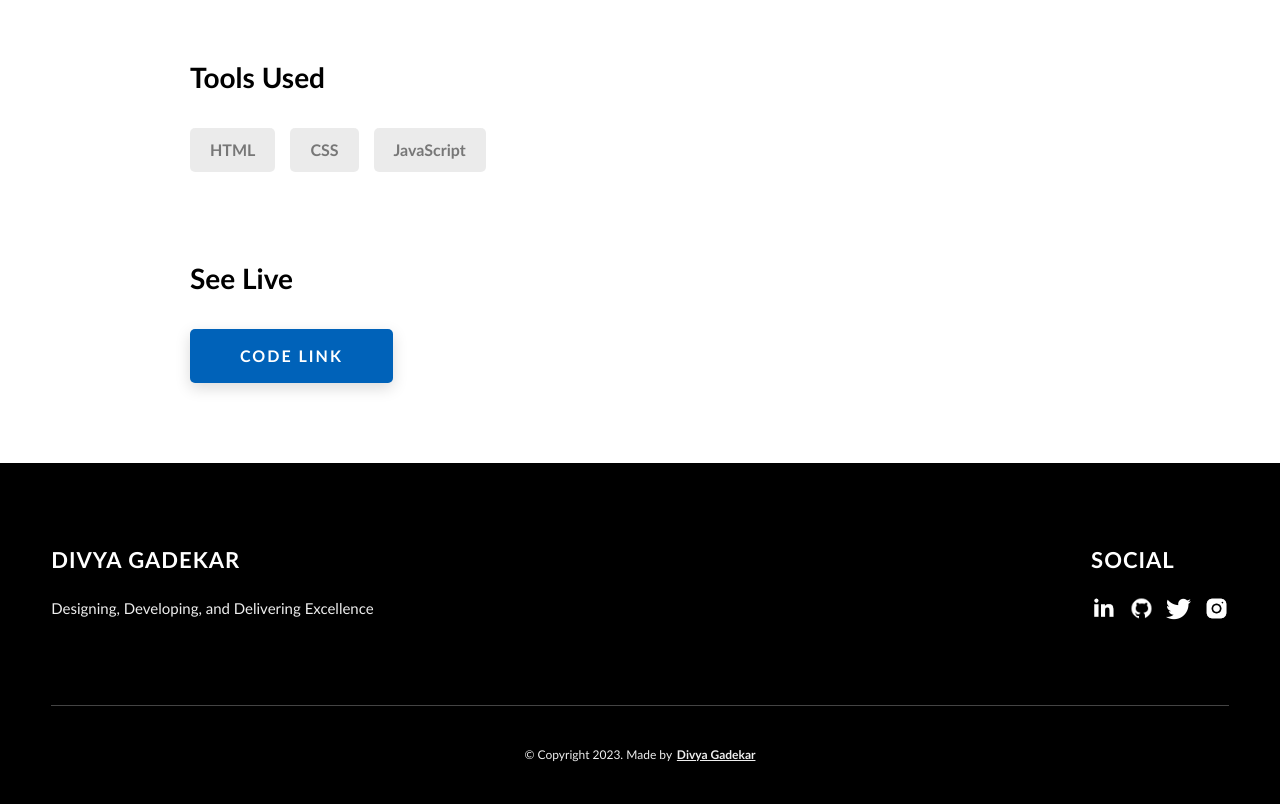
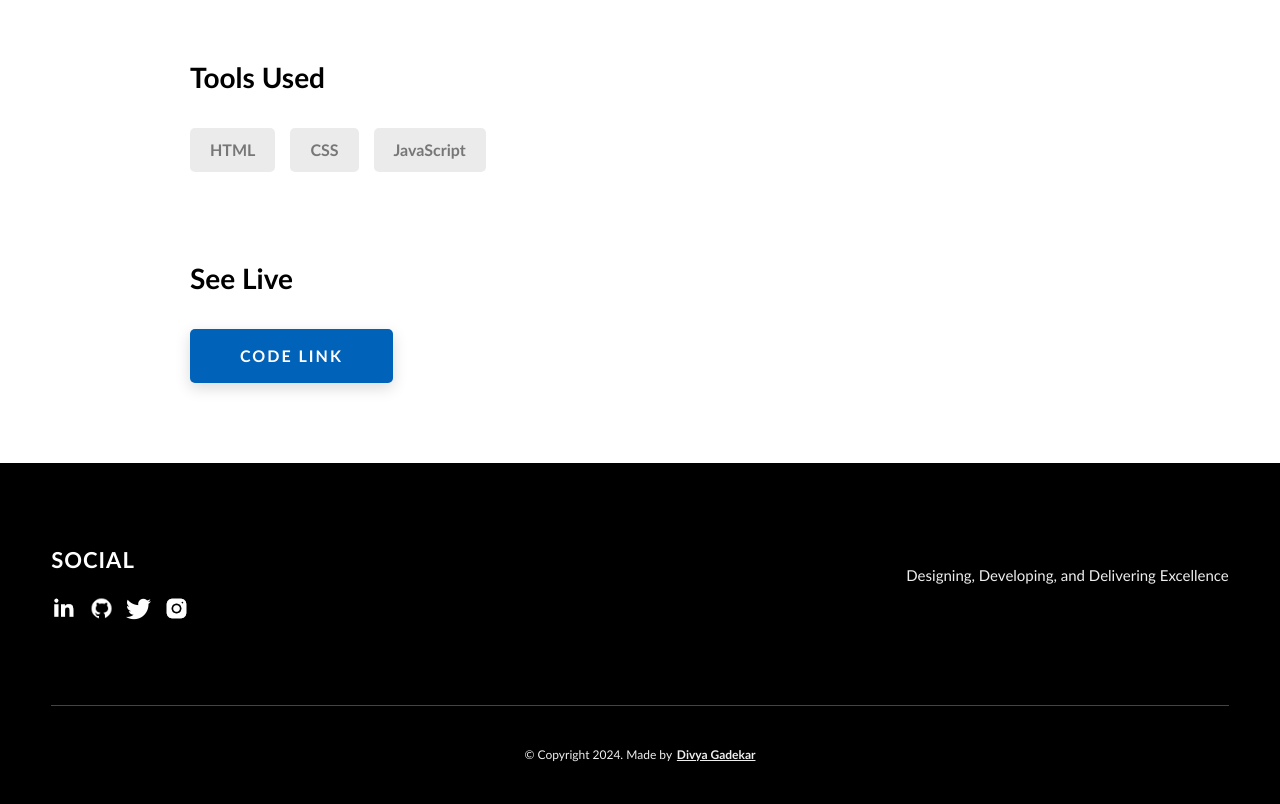
Before and after one commit to divya-gadekar28/My-Portfolio, a website: page project-1.html in a window 1280 px wide. Shown: the part 1381-2185 px from the top of the page. Drawn offline with Linux system fonts and the light colour scheme.

Commit message:
Update project-1.html

```diff
--- a/project-1.html
+++ b/project-1.html
@@ -92,7 +92,7 @@
           </p>
         </div>
         <div class="project-cs-hero__cta">
-          <a href="#" class="btn btn--bg" target="_blank">Live Link</a>
+          <a href="https://divya-gadekar28.github.io/GitHub-Profile-Finder-Project/" class="btn btn--bg" target="_blank">Live Link</a>
         </div>
       </div>
     </section>
@@ -207,8 +207,7 @@
               </a>
             </div>
           </div>
-          <div class="main-footer__row main-footer__row-2">
-            <h4 class="heading heading-sm text-lt">Divya Gadekar</h4>
+          <div class="main-footer__row main-footer__row-1">
             <p class="main-footer__short-desc">
               Designing, Developing, and Delivering Excellence
 
@@ -217,7 +216,7 @@
         </div>
 
         <div class="main-footer__lower">
-          &copy; Copyright 2023. Made by
+          &copy; Copyright 2024. Made by
           <a rel="noreferrer" target="_blank" href="#"
             >Divya Gadekar</a
           >
```
